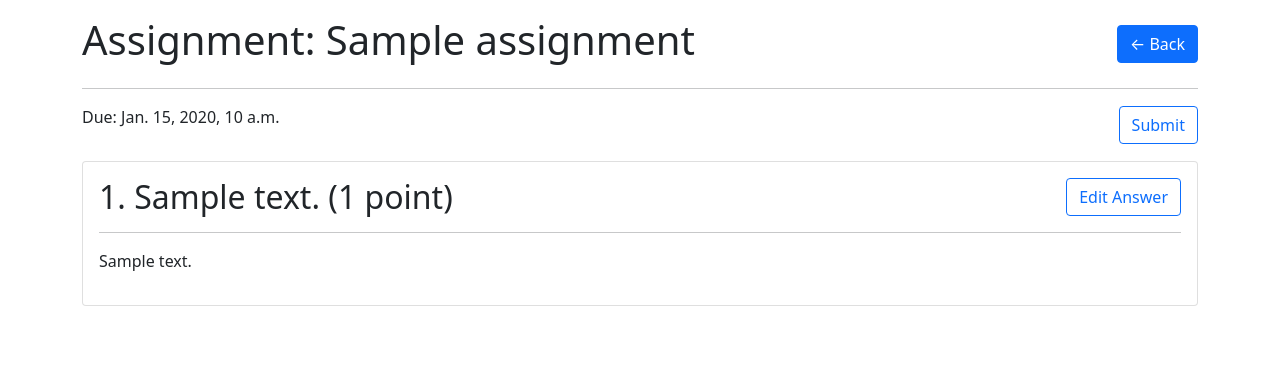
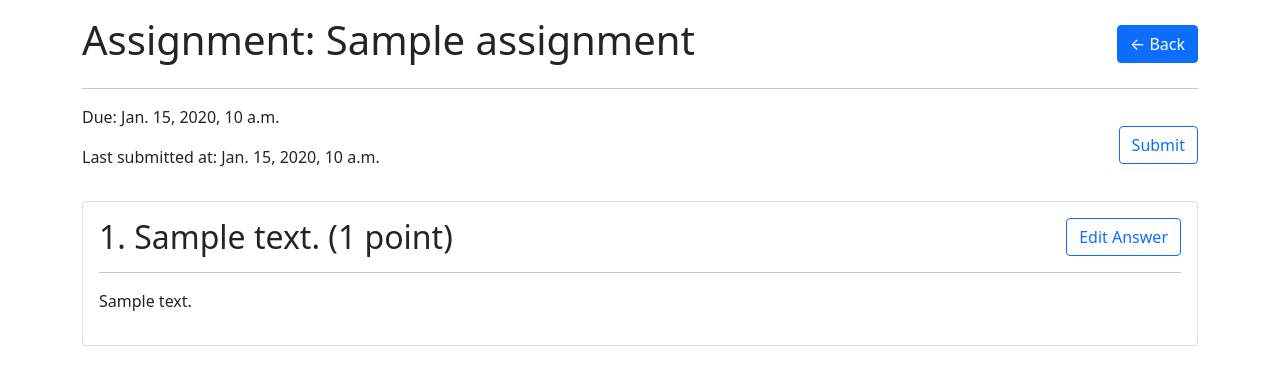
Before and after one commit to andre-dom/PeerGrader, a Django app: template assignments/templates/assignments/student_assignment_view.html in a window 1280 px wide. Shown: the part 64-449 px from the top of the page. Run offline with Django 3.2, Linux system fonts and the light colour scheme; the template is opened without the code that fills it: values that come from a table or form of the project are taken from there, others are empty; tables that the repository leaves empty hold one stand-in row (values such as "Sample post").

Commit message:
add submitted_at timestamp to assignment submission model

```diff
--- a/assignments/models.py
+++ b/assignments/models.py
@@ -118,6 +118,7 @@ class AssignmentSubmission(models.Model):
     assignment = models.ForeignKey('Assignment', related_name='assignment_submissions', on_delete=models.CASCADE, )
     score = models.IntegerField(default=-1, )
     is_submitted = models.BooleanField(default=False)
+    submitted_at = models.DateTimeField(default=None, null=True)
 
     def __str__(self):
         return self.assignment.course.name + ", " + self.assignment.name + ": " + self.student.username
--- a/assignments/templates/assignments/student_assignment_view.html
+++ b/assignments/templates/assignments/student_assignment_view.html
@@ -7,7 +7,14 @@
         </div>
         <hr>
         <div class="d-flex justify-content-between align-items-center">
-            <p>Due: {{ assignment.due_date }}</p>
+            <div>
+                <p>Due: {{ assignment.due_date }}</p>
+                {% if assignment_submission.is_submitted %}
+                    <p>Last submitted at: {{ assignment_submission.submitted_at }}</p>
+                {% else %}
+                    <p>Not yet submitted</p>
+                {% endif %}
+            </div>
             <a href="{% url 'assignments:submit_submission' assignment.slug %}"
                class="btn btn-outline-primary">Submit</a>
         </div>
```
Also changed, not shown: assignments/views.py (+10 -0 lines), assignments/migrations/0012_auto_20211104_1918.py (added), assignments/migrations/0013_auto_20211104_1923.py (added).
